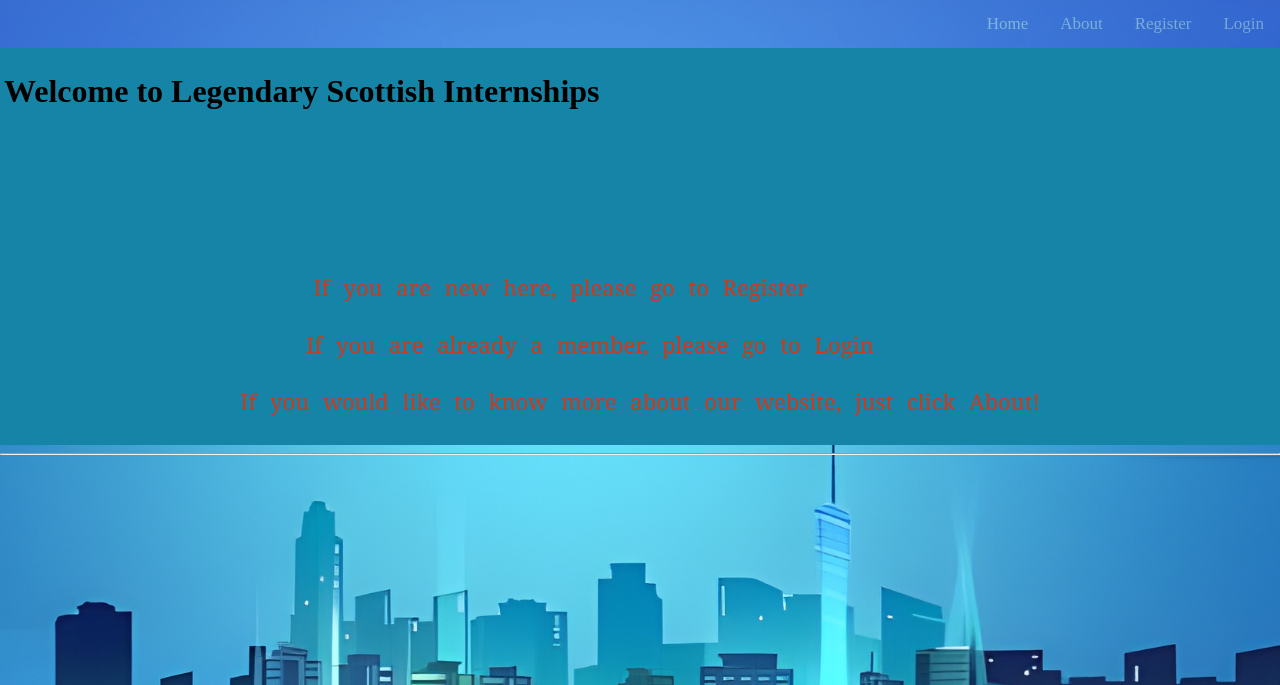
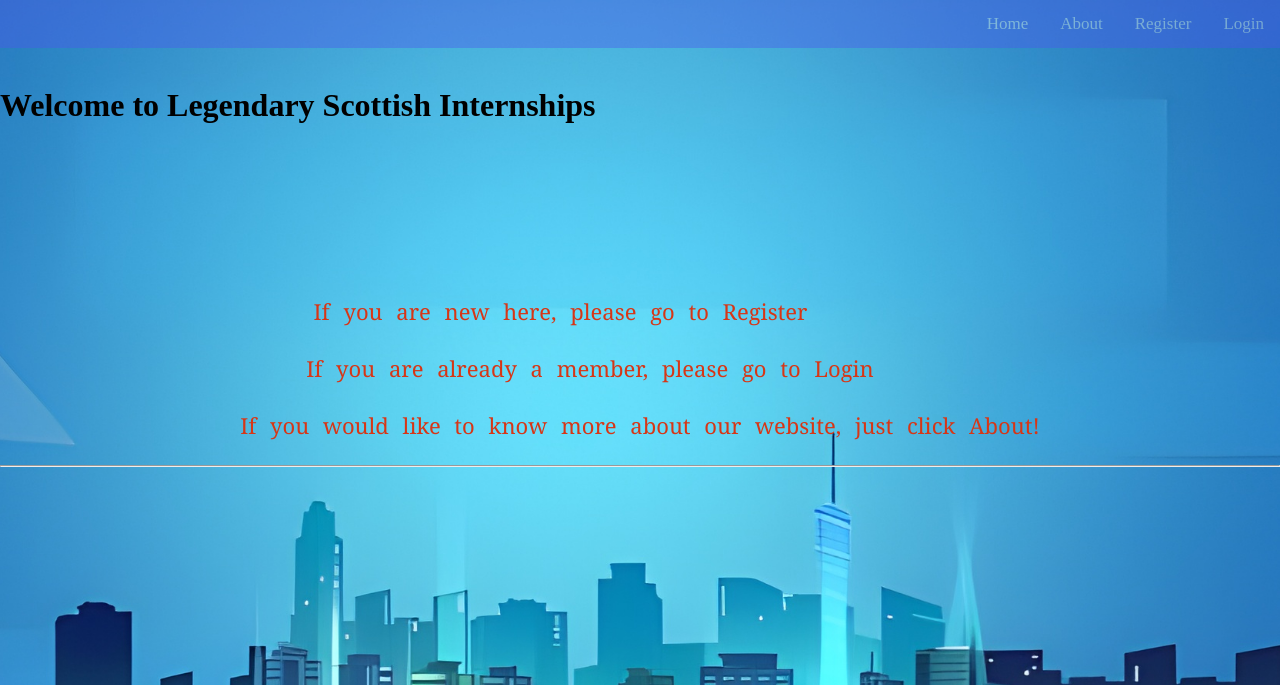
Before and after one commit to Guitarosaurus/LegendaryScottishInternships, a Django app: page / in a window 1280 px wide. Shown: the top 685 px of the page. Run offline with Django 3.2, Linux system fonts and the light colour scheme.

```diff
--- a/templates/legendary/index.html
+++ b/templates/legendary/index.html
@@ -7,14 +7,12 @@
 
 {% block body_block %}
 <div>
-    <div class="behindText">
-        <h1>Welcome to Legendary Scottish Internships</h1>
-    </div>
-    <div class="behindText">
-        <p class="a">If you are new here, please go to Register</p>
-        <p class="b">If you are already a member, please go to Login</p>
-        <p class="c">If you would like to know more about our website, just click About!</p>
-    </div>
+    </br>
+    <h1>Welcome to Legendary Scottish Internships</h1>
+    </br>
+    <p class="a">If you are new here, please go to Register</p>
+    <p class="b">If you are already a member, please go to Login</p>
+    <p class="c">If you would like to know more about our website, just click About!</p>
 </div>
 <style>
     p.a {
@@ -50,11 +48,6 @@
         word-spacing: 8px;
     }
 
-    .behindText {
-        background-color: #1684a6;
-        padding: 4px;
-    }
-
     body{
         background-image:url("{% static 'images/index.jpg' %}");
         background-repeat: no-repeat;
```
